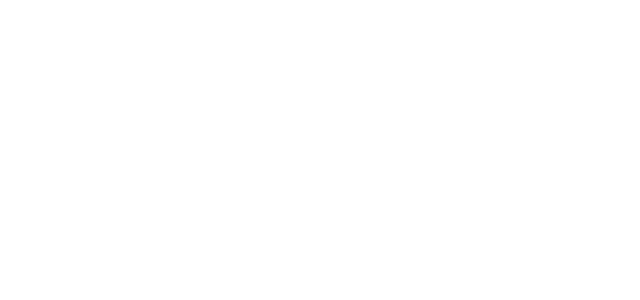
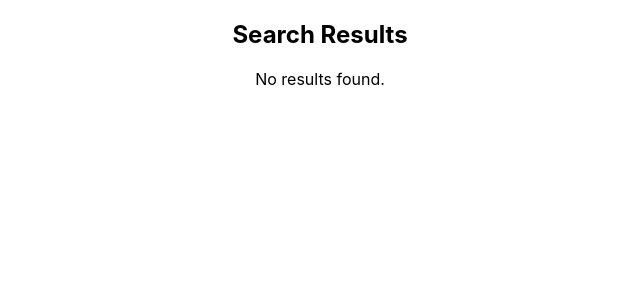
Before and after one commit to beom1995/portfolio-java-fullstack, a React (Create React App) app in the folder front-end/: page /search-results in a window 1280 px wide. Before the commit this address had no page. Shown: the top 300 px of the page, without its empty margins (320-960 px from the left). Built offline with nearby package versions, Linux system fonts and the light colour scheme.

Commit message:
# Fix : fix search & add searchResult

```diff
--- a/front-end/src/App.js
+++ b/front-end/src/App.js
@@ -1,4 +1,3 @@
-import logo from './logo.svg';
 import './App.css';
 import { Routes, Route } from "react-router-dom";
 import Project from './components/Project';
@@ -8,19 +7,27 @@ import Tag from './components/Tag';
 import Home from './components/Home';
 import Search from './components/Search';
 import Error from './components/Error';
+import FileAndFolderUpload from './components/FileAndFolderUpload';
+import CreateProject from './components/CreateProject';
+import SearchResults from './components/SearchResults';
+import TagSearchResults from './components/TagSearchResults';
 
 function App() {
   return (
     <div className="App">
       <Routes>
-        <Route path="/home" element={<Home />} />
+        <Route path="/project/:userName" element={<Home />} />
         <Route path="/" element={<Login />}/>
         <Route path="/login" element={<Login />} />
         <Route path="/signup" element={<Signup />} />
         <Route path="/search" element={<Search />} />
-        <Route path="/tag" element={<Tag />} />
-        <Route path="/project/:projectId" element={<Project />} />
+        <Route path="/search-results" element={<SearchResults />} />
+        <Route path="/tags" element={<Tag />} />
+        <Route path="/tags/:tagName" element={<TagSearchResults />} />
+        <Route path="/project/:userName/:projectName" element={<Project />} />
+        <Route path="/project/:userName/create" element={<CreateProject />} />
         <Route path="/error" element={<Error />} />
+        <Route path="/project/:projectId/upload" element={<FileAndFolderUpload />} />
       </Routes>
     </div>
   );
--- a/front-end/src/components/Search.js
+++ b/front-end/src/components/Search.js
@@ -1,16 +1,29 @@
 import React, { useState } from 'react';
 import { useNavigate } from 'react-router-dom';
+import SearchResults from './SearchResults';
 
 const Search = () => {
   const [searchTerm, setSearchTerm] = useState('');
+  const [searchResults, setSearchResults] = useState([]);
+  const [error, setError] = useState('');
   const navigate = useNavigate();
 
   const handleSearchTermChange = (e) => {
     setSearchTerm(e.target.value);
   };
 
-  const handleSearch = () => {
-    navigate(`/search?q=${searchTerm}`);
+  const handleSearch = async () => {
+    try {
+      const response = await fetch(`/api/search?keyword=${searchTerm}`);
+      if (!response.ok) {
+        throw new Error(`HTTP error! status: ${response.status}`);
+      }
+      const data = await response.json();
+      // 검색 결과를 상태에 저장하는 대신 새 페이지로 이동
+      navigate(`/search-results?keyword=${searchTerm}`, { state: { results: data } });
+    } catch (error) {
+      console.error('Error searching projects:', error);
+    }
   };
 
   const handleKeyPress = (e) => {
@@ -31,6 +44,7 @@ const Search = () => {
         />
         <button onClick={handleSearch}>Search</button>
       </div>
+      <SearchResults results={searchResults} />
     </div>
   );
 };
--- /dev/null
+++ b/front-end/src/components/SearchResults.js
@@ -0,0 +1,26 @@
+import React from 'react';
+import { useLocation } from 'react-router-dom';
+
+const SearchResults = () => {
+  const location = useLocation();
+  const searchResults = location.state?.results || [];
+
+  return (
+    <div>
+      <h2>Search Results</h2>
+      {searchResults.length === 0 ? (
+        <p>No results found.</p>
+      ) : (
+        <ul>
+          {searchResults.map((result) => (
+            <li key={result.projectId}>
+              {result.projectTitle} - by {result.user.userName}
+            </li>
+          ))}
+        </ul>
+      )}
+    </div>
+  );
+};
+
+export default SearchResults;
```
